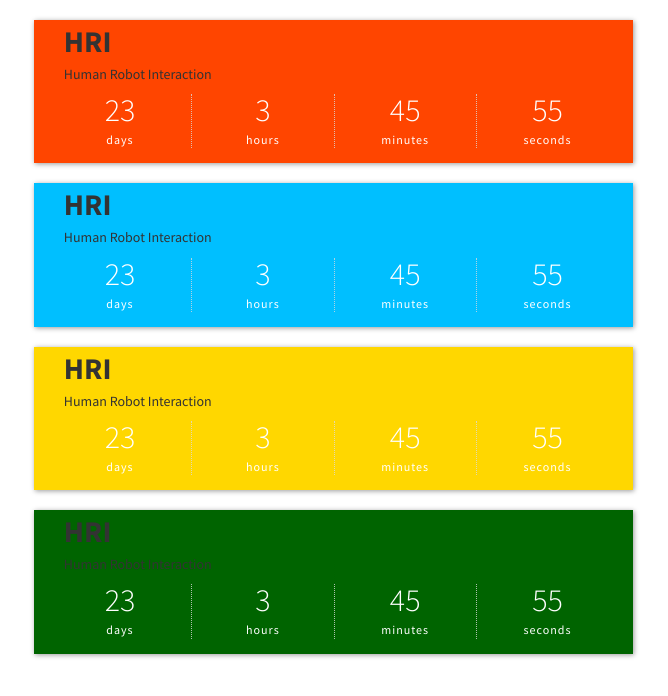
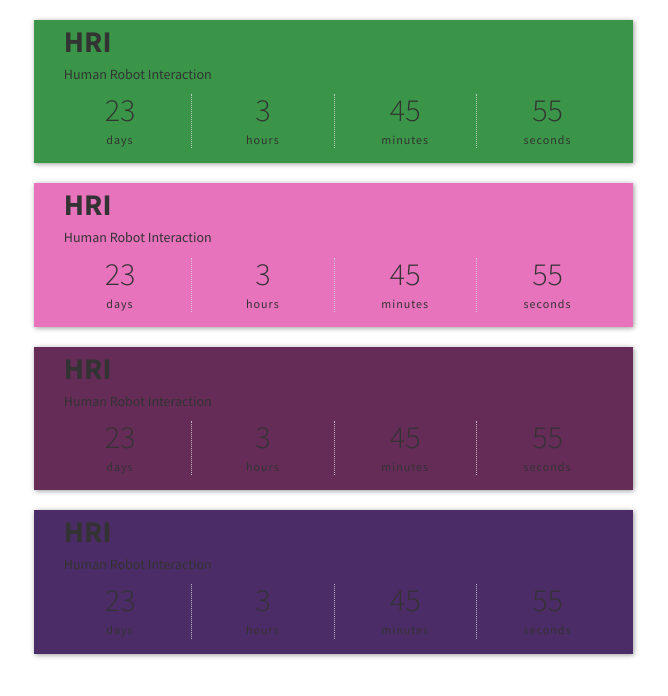
Before and after one commit to harmishhk/deadlines, a plain HTML site: page index.html in a window 1280 px wide. Shown: the whole page, without its empty margins (314-982 px from the left). Drawn offline with Linux system fonts and the light colour scheme.

Commit message:
removing fixed and adding random colors to each entry

```diff
--- a/css/main.css
+++ b/css/main.css
@@ -56,7 +56,6 @@ h3 {
     border-left: 1px dotted #dadada;
     border-color: rgb(218,218,218);
     border-color: rgba(218,218,218,0.8);
-    color: white;
     display: inline-block;
     font-size: 12px;
     letter-spacing: 1px;
@@ -74,7 +73,6 @@ h3 {
 }
 
 .countdown-amount {
-    color: #fff;
     display: block;
     font-size: 32px;
     font-weight: 200;
@@ -83,51 +81,8 @@ h3 {
     padding-bottom: 5px;
 }
 
-.red-block {
-    background-color: orangered;
-}
-
-.red-block:hover {
-    background-color: red;
-    -webkit-transition: background-color 100ms linear;
-    -moz-transition: background-color 100ms linear;
-    -o-transition: background-color 100ms linear;
-    -ms-transition: background-color 100ms linear;
-    transition: background-color 100ms linear;
-}
-
-.yellow-block {
-    background-color: gold;
-}
-
-.yellow-block:hover {
-    background-color: yellow;
-    -webkit-transition: background-color 100ms linear;
-    -moz-transition: background-color 100ms linear;
-    -o-transition: background-color 100ms linear;
-    -ms-transition: background-color 100ms linear;
-    transition: background-color 100ms linear;
-}
-
-.blue-block {
-    background-color: deepskyblue;
-}
-
-.blue-block:hover {
-    background-color: blue;
-    -webkit-transition: background-color 100ms linear;
-    -moz-transition: background-color 100ms linear;
-    -o-transition: background-color 100ms linear;
-    -ms-transition: background-color 100ms linear;
-    transition: background-color 100ms linear;
-}
-
-.green-block {
-    background-color: darkgreen;
-}
-
-.green-block:hover {
-    background-color: green;
+.entry-block:hover {
+    opacity: 0.7;
     -webkit-transition: background-color 100ms linear;
     -moz-transition: background-color 100ms linear;
     -o-transition: background-color 100ms linear;
--- a/index.html
+++ b/index.html
@@ -26,7 +26,7 @@
         <section id="list">
             <div class="container-fluid listview">
 
-                <div id="entry1" class="col-xs-12 entry-block red-block">
+                <div id="entry1" class="col-xs-12 entry-block">
                     <div class="col-xs-12">
                         <span class="title-name">HRI</span><br>
                         <span class="title-fullname">Human Robot Interaction</span>
@@ -38,7 +38,7 @@
                     </div>
                 </div>
 
-                <div id="entry2" class="col-xs-12 entry-block blue-block">
+                <div id="entry2" class="col-xs-12 entry-block">
                     <div class="col-xs-12">
                         <span class="title-name">HRI</span><br>
                         <span class="title-fullname">Human Robot Interaction</span>
@@ -50,7 +50,7 @@
                     </div>
                 </div>
 
-                <div id="entry3" class="col-xs-12 entry-block yellow-block">
+                <div id="entry3" class="col-xs-12 entry-block">
                     <div class="col-xs-12">
                         <span class="title-name">HRI</span><br>
                         <span class="title-fullname">Human Robot Interaction</span>
@@ -62,7 +62,7 @@
                     </div>
                 </div>
 
-                <div id="entry4" class="col-xs-12 entry-block green-block">
+                <div id="entry4" class="col-xs-12 entry-block">
                     <div class="col-xs-12">
                         <span class="title-name">HRI</span><br>
                         <span class="title-fullname">Human Robot Interaction</span>
--- a/js/main.js
+++ b/js/main.js
@@ -1,4 +1,15 @@
 $(document).ready(function(){
+    // var colors = ["#1abc9c","#3498db","#9b59b6","#f39c12", "#e74c3c", "#95a5a6"];
+    var colors = ["#E773BD","#CEA539","#94BD4A","#439D9A", "#6BA5E7", "#7F6E94", "#AA4379", "#AA4344", "#C27D4F", "#3A9548", "#306772", "#2C4566", "#423173", "#4C2C66", "#662C58", "#61292B", "#543A24"];
+    var rand = Math.floor(Math.random()*colors.length);
+    $('#entry1').css("background-color", colors[rand]);
+    rand = Math.floor(Math.random()*colors.length);
+    $('#entry2').css("background-color", colors[rand]);
+    rand = Math.floor(Math.random()*colors.length);
+    $('#entry3').css("background-color", colors[rand]);
+    rand = Math.floor(Math.random()*colors.length);
+    $('#entry4').css("background-color", colors[rand]);
+
     $(".entry-block").click(function(){
         $("#list").fadeOut();
         $("#details").fadeIn();
```
